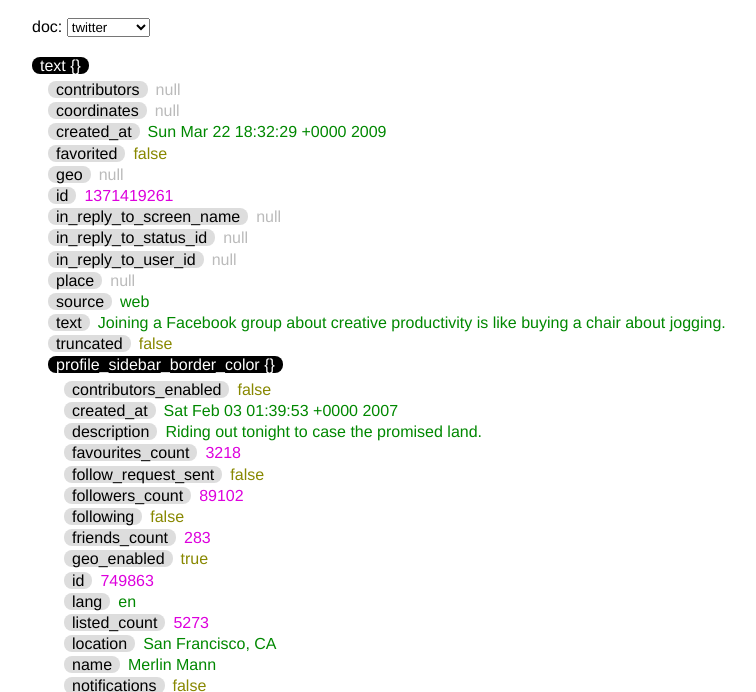
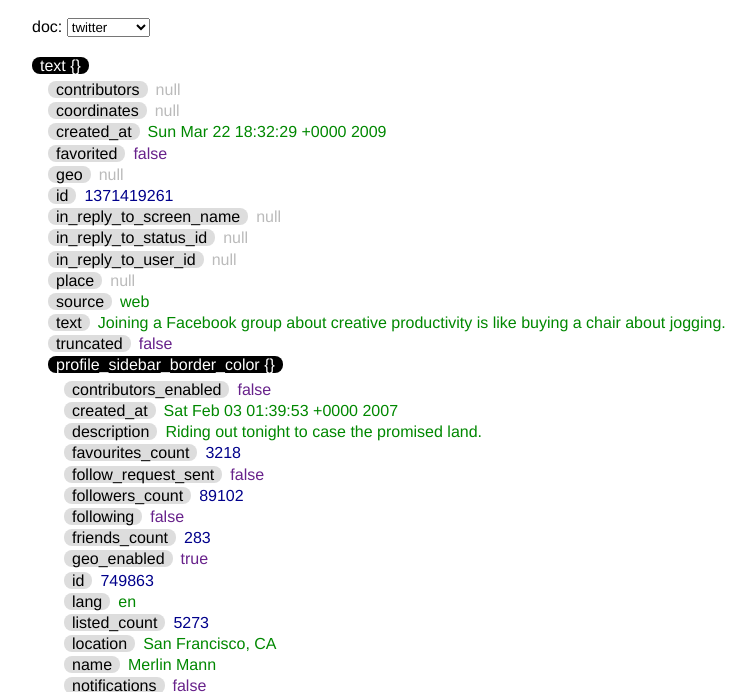
Before and after one commit to benatkin/outliner.js, a plain HTML site: page index.html in a window 1280 px wide. Shown: the part 48-740 px from the top of the page, without its empty margins (248-1004 px from the left). Drawn offline with Linux system fonts and the light colour scheme.

Commit message:
softer colors

```diff
--- a/css/outliner.css
+++ b/css/outliner.css
@@ -34,7 +34,7 @@
 }
 
 .outliner .leafValue.number {
-  color: #d0d;
+  color: #00008b;
 }
 
 .outliner .leafValue.string {
@@ -42,7 +42,7 @@
 }
 
 .outliner .leafValue.boolean {
-  color: #880;
+  color: #68228b;
 }
 
 .outliner .row {
--- a/index.html
+++ b/index.html
@@ -7,7 +7,7 @@
     <script type="text/javascript" src="vendor/jquery.serializeObject.js"></script>
     <script type="text/javascript" src="js/outliner.js#20110718"></script>
     <script type="text/javascript" src="js/app.js#20110718"></script>
-    <link rel="stylesheet" type="text/css" href="css/outliner.css#20110718" />
+    <link rel="stylesheet" type="text/css" href="css/outliner.css#20110718b" />
     <link rel="stylesheet" type="text/css" href="css/app.css#20110718" />
   </head>
   <body>
```
